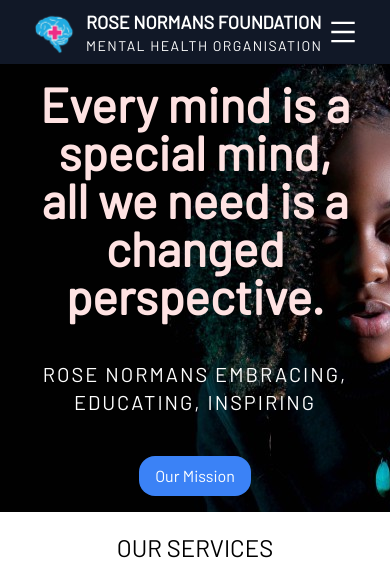
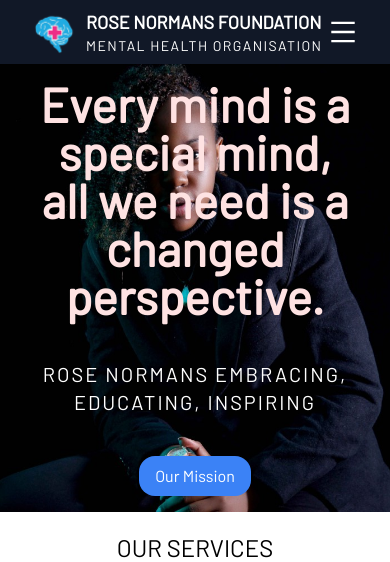
Before and after one commit to iamenochchirima/RoseNormans, a Next.js app in the folder foundation/: page / in a window 390 px wide. Shown: the top 562 px of the page. Built offline with nearby package versions, Linux system fonts and the light colour scheme.

Commit message:
Background

```diff
--- a/foundation/src/styles/globals.css
+++ b/foundation/src/styles/globals.css
@@ -95,7 +95,11 @@
 
 @media (max-width: 1060px) {
   .hero-bg {
-    background: url('/Rose.jpeg');
+    background: url('/Rose.jpeg') no-repeat center center;
+    -webkit-background-size: cover;
+    -moz-background-size: cover;
+    -o-background-size: cover;
+    background-size: cover;
   }
 }
 
```
